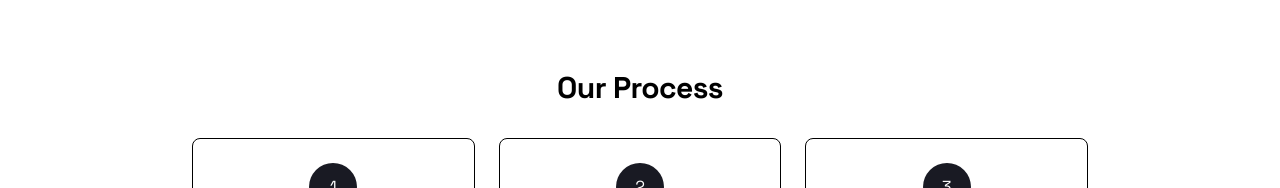
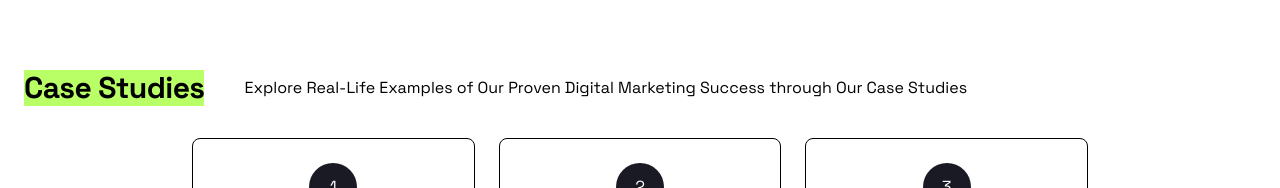
Before and after one commit to Tunybrainy/positivus-responsive-website, a React (Vite) app: page / in a window 1280 px wide. Shown: the part 2215-2403 px from the top of the page. Built offline with nearby package versions, Linux system fonts and the light colour scheme; a web font is replaced by a local one.

Commit message:
case studies commit

```diff
--- a/src/pages/Home.jsx
+++ b/src/pages/Home.jsx
@@ -186,7 +186,7 @@ function CallToAction() {
     </section>
   );
 }
-function WorkProcess() {
+function CaseStudies() {
   const steps = [
     { title: "Discover", desc: "We learn your business and goals." },
     { title: "Strategize", desc: "Data-driven plan tailored for you." },
@@ -195,7 +195,22 @@ function WorkProcess() {
 
   return (
     <section className="w-full mt-10 py-12 px-6">
-      <h2 className="text-3xl font-bold text-center mb-8">Our Process</h2>
+       <div className="flex flex-row max-lg:flex-col max-lg:text-center max-lg:items-center
+      max-lg:justify-center ">
+        <div className="flex ">
+           <h2 className=" flex text-3xl font-bold text-start max-md:text-center bg-brand-green mb-8">Case Studies</h2>
+
+        </div>
+        <div>
+            <p className=" ml-10 max-lg:mx-0 mt-1.5 max-xl:mt-0 max-lg:mb-10">
+              Explore Real-Life Examples of Our Proven Digital Marketing Success through Our Case Studies
+           </p>
+
+        </div>
+
+      </div>
+
+
       <div className="flex max-md:flex-col items-start justify-center gap-6 max-w-4xl mx-auto">
         {steps.map((s, i) => (
           <div key={s.title} className="flex-1 p-6 border rounded-lg text-center">
@@ -216,7 +231,7 @@ function Home() {
       <Logo />
       <Services />
        <CallToAction />
-      <WorkProcess />
+      <CaseStudies />
 
     </main>
   );
```
